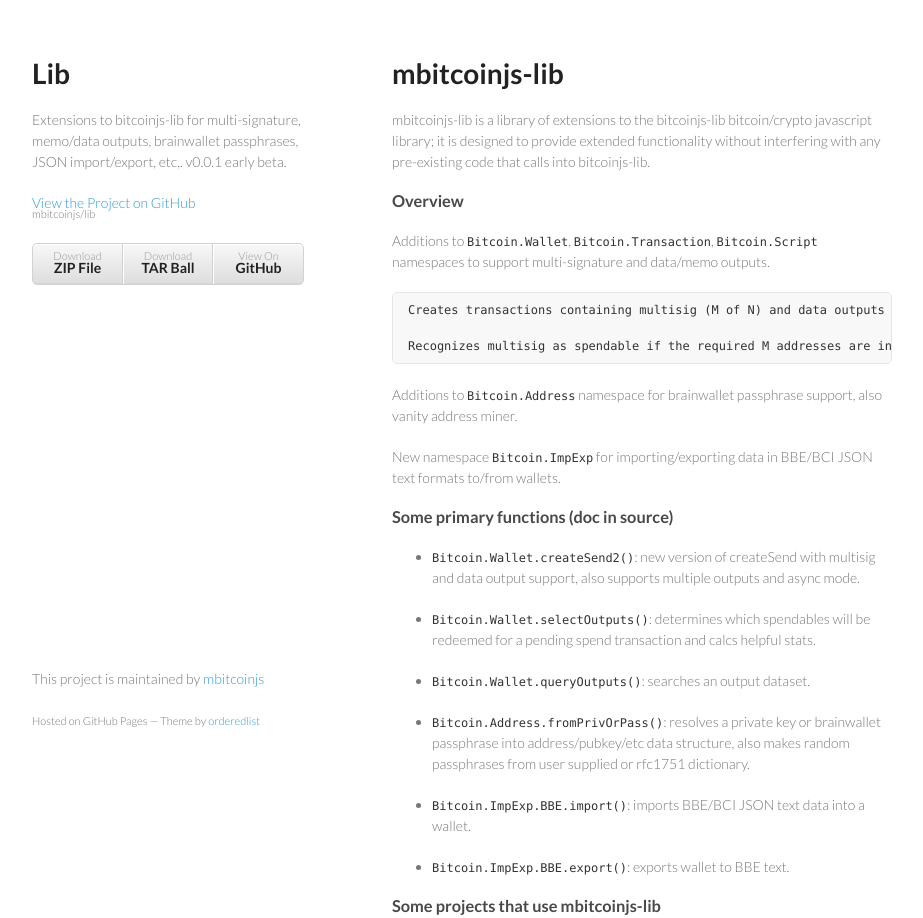
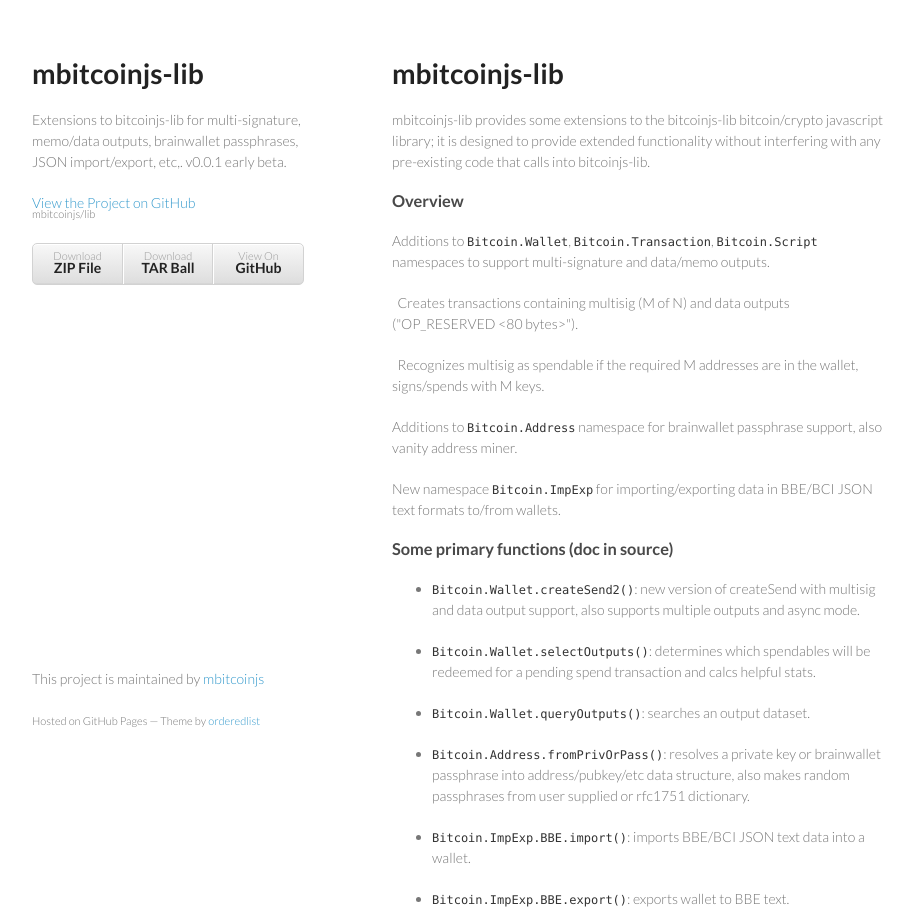
Before and after one commit to mbitcoinjs/lib, a plain HTML site: page index.html in a window 1280 px wide. Shown: the top 918 px of the page, without its empty margins (178-1101 px from the left). Drawn offline with Linux system fonts and the light colour scheme.

Commit message:
Update index.html

```diff
--- a/index.html
+++ b/index.html
@@ -15,7 +15,7 @@
   <body>
     <div class="wrapper">
       <header>
-        <h1>Lib</h1>
+        <h1>mbitcoinjs-lib</h1>
         <p>Extensions to bitcoinjs-lib for multi-signature, memo/data outputs, brainwallet passphrases, JSON import/export, etc,. v0.0.1 early beta.</p>
 
         <p class="view"><a href="https://github.com/mbitcoinjs/lib">View the Project on GitHub <small>mbitcoinjs/lib</small></a></p>
@@ -31,17 +31,17 @@
         <h1>
 <a name="mbitcoinjs-lib" class="anchor" href="#mbitcoinjs-lib"><span class="octicon octicon-link"></span></a>mbitcoinjs-lib</h1>
 
-<p>mbitcoinjs-lib is a library of extensions to the bitcoinjs-lib bitcoin/crypto javascript library; it is designed to provide extended functionality without interfering with any pre-existing code that calls into bitcoinjs-lib.</p>
+<p>mbitcoinjs-lib provides some extensions to the bitcoinjs-lib bitcoin/crypto javascript library; it is designed to provide extended functionality without interfering with any pre-existing code that calls into bitcoinjs-lib.</p>
 
 <h3>
 <a name="overview" class="anchor" href="#overview"><span class="octicon octicon-link"></span></a>Overview</h3>
 
 <p>Additions to <code>Bitcoin.Wallet</code>, <code>Bitcoin.Transaction</code>, <code>Bitcoin.Script</code> namespaces to support multi-signature and data/memo outputs.</p>
 
-<pre><code>Creates transactions containing multisig (M of N) and data outputs ("OP_RESERVED &lt;80 bytes&gt;").
+<p> &nbsp; Creates transactions containing multisig (M of N) and data outputs ("OP_RESERVED &lt;80 bytes&gt;").</p>
 
-Recognizes multisig as spendable if the required M addresses are in the wallet, signs/spends with M keys.
-</code></pre>
+<p> &nbsp; Recognizes multisig as spendable if the required M addresses are in the wallet, signs/spends with M keys.</p>
+
 
 <p>Additions to <code>Bitcoin.Address</code> namespace for brainwallet passphrase support, also vanity address miner.</p>
 
```
